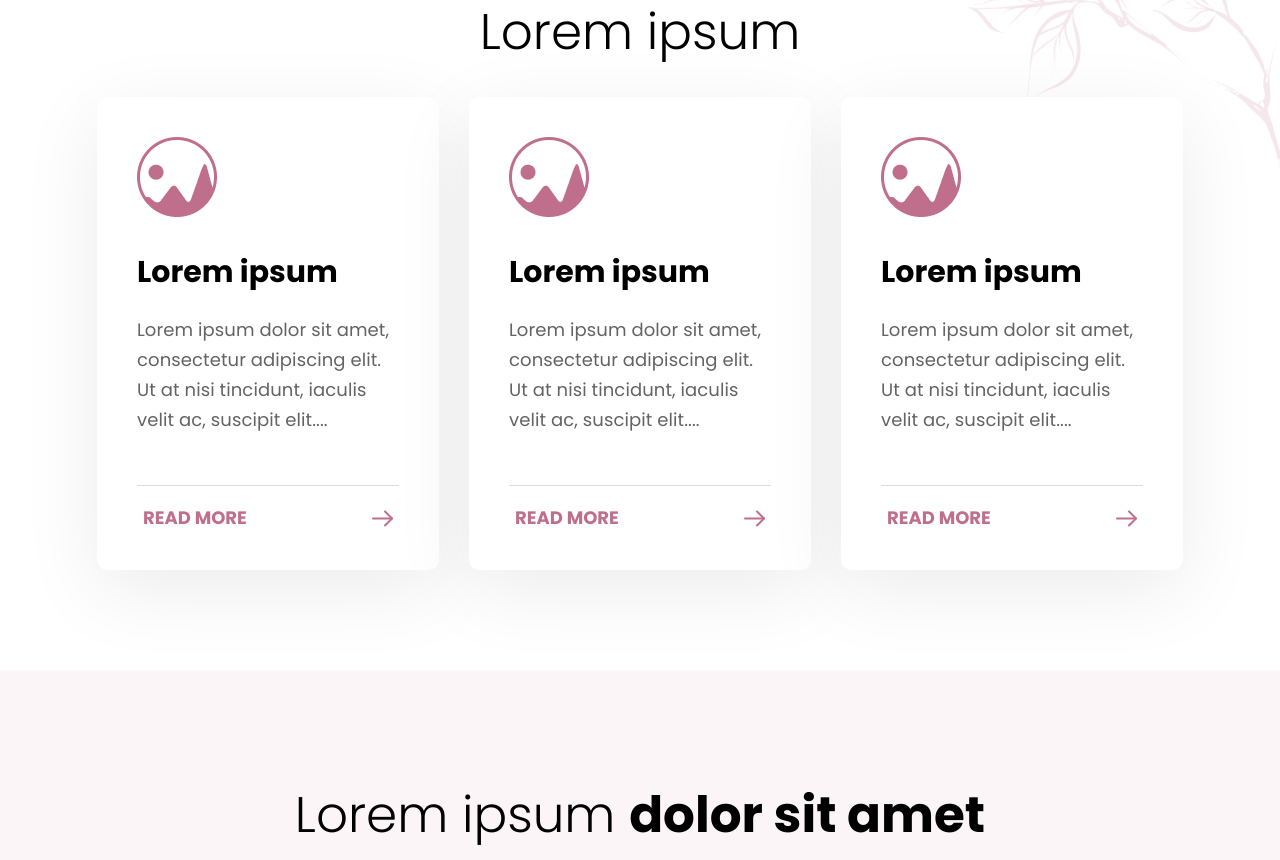
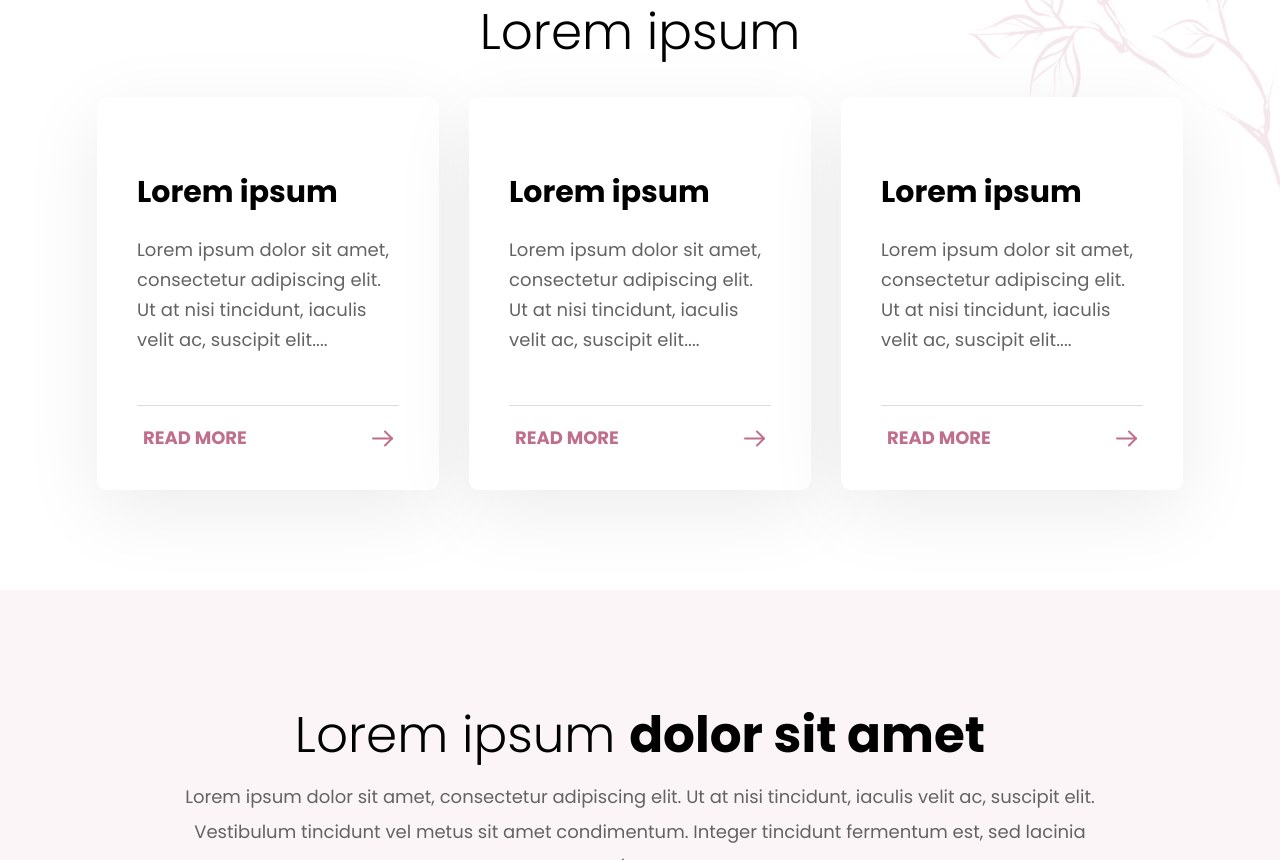
Before and after one commit to TheGeekyNinja/memorylanegems, a Vue app: page / in a window 1280 px wide. Shown: the part 2620-3480 px from the top of the page. Built offline with nearby package versions, Linux system fonts and the light colour scheme.

Commit message:
Commented out missing images

```diff
--- a/src/Pages/LandingPage.vue
+++ b/src/Pages/LandingPage.vue
@@ -94,7 +94,7 @@
           <div class="card-main">
             <div class="card-inner">
               <div class="card-img">
-                <img src="@/assets/icon.png" alt="" />
+                <!-- <img src="@/assets/icon.png" alt="" /> -->
               </div>
               <div class="card-title">
                 <h6>Lorem ipsum</h6>
@@ -135,7 +135,7 @@
             </div>
             <div class="card-inner">
               <div class="card-img">
-                <img src="@/assets/icon.png" alt="" />
+                <!-- <img src="@/assets/icon.png" alt="" /> -->
               </div>
               <div class="card-title">
                 <h6>Lorem ipsum</h6>
@@ -176,7 +176,7 @@
             </div>
             <div class="card-inner">
               <div class="card-img">
-                <img src="@/assets/icon.png" alt="" />
+                <!-- <img src="@/assets/icon.png" alt="" /> -->
               </div>
               <div class="card-title">
                 <h6>Lorem ipsum</h6>
```
